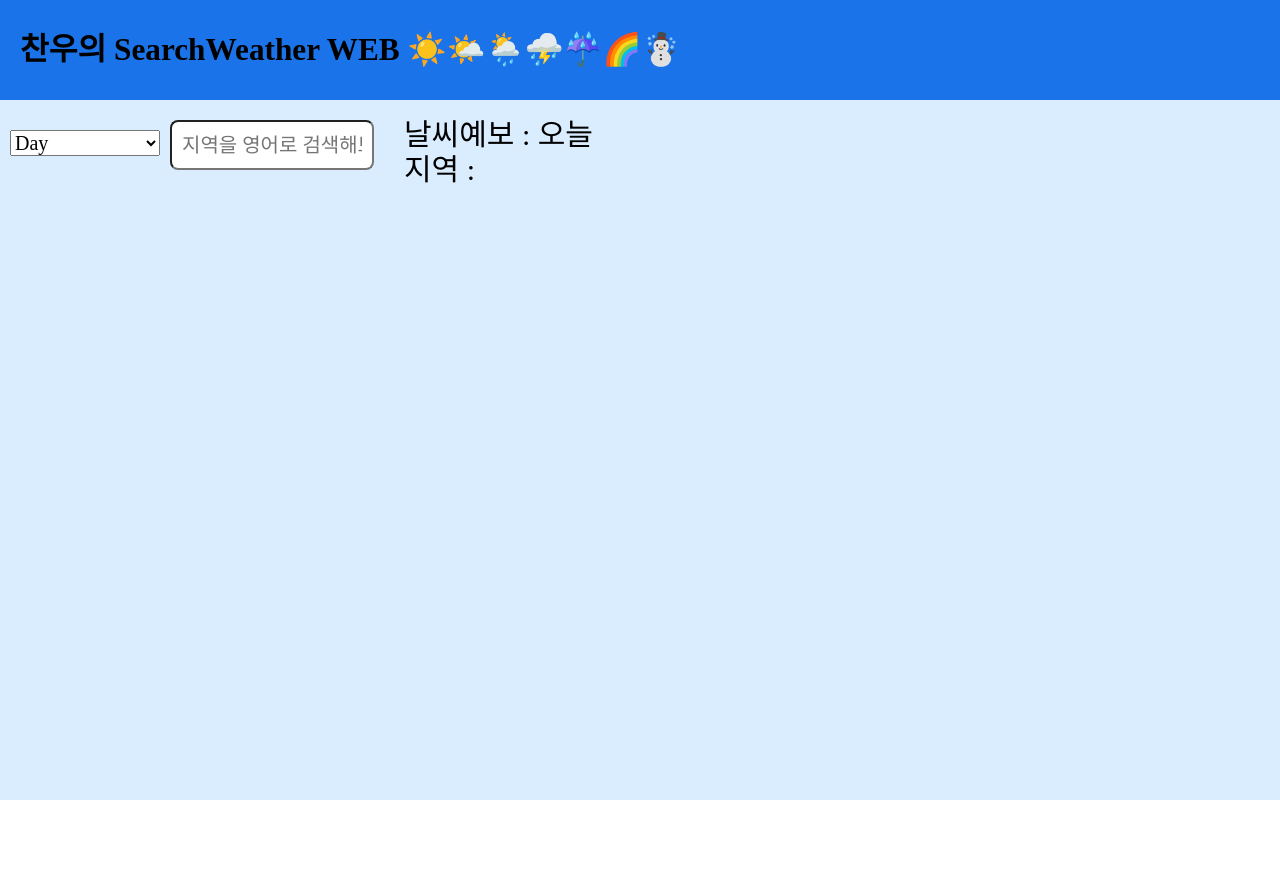
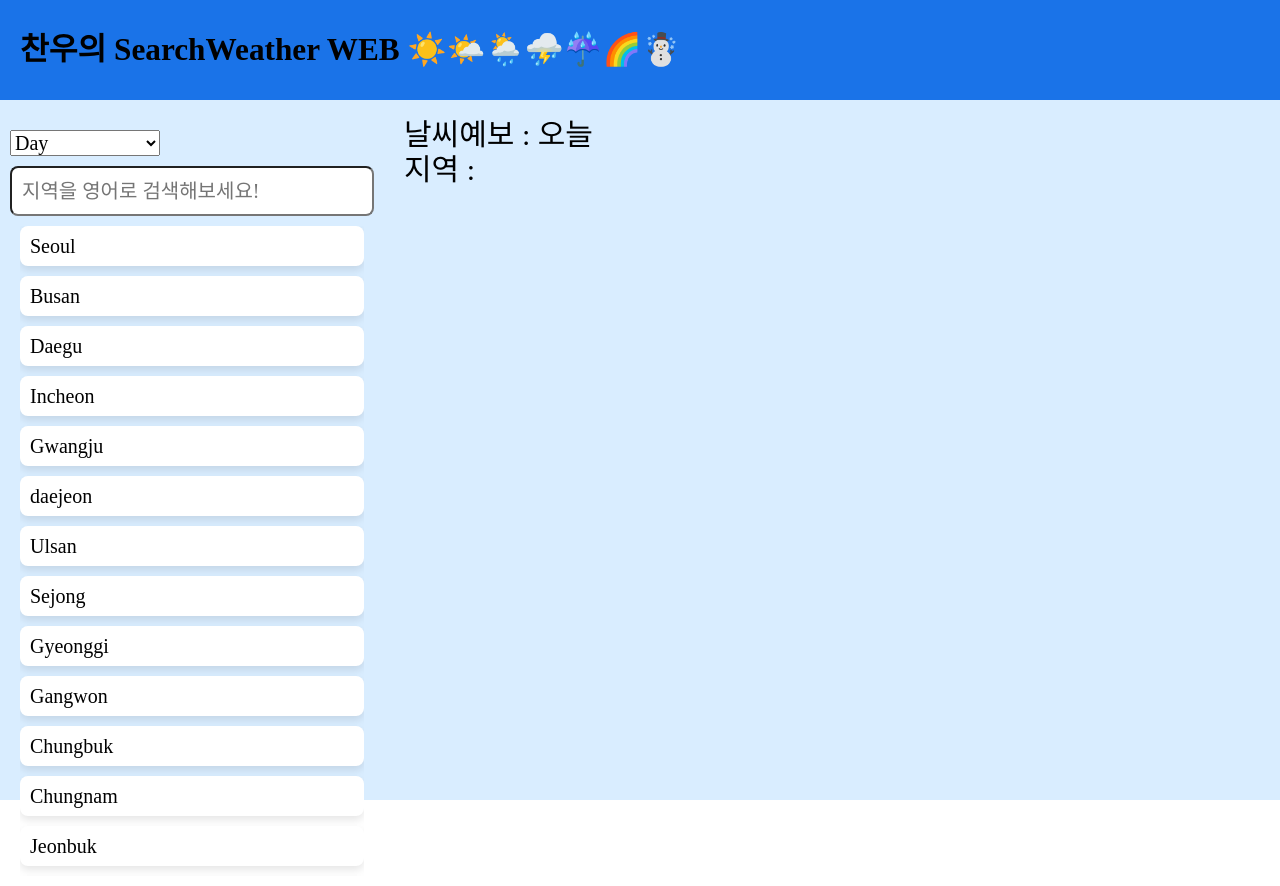
Before and after one commit to GO-SOPT-WEB/ChanwooJeong, a React (Vite) app in the folder Week4-0506/SearchWeather/: page /day in a window 1280 px wide. Before the commit the page ends 800 px from the top, so only its background shows below. Built offline with nearby package versions, Linux system fonts and the light colour scheme; a web font is replaced by a local one.

Commit message:
[feat] : 검색창 자동완성기능

```diff
--- /dev/null
+++ b/Week4-0506/SearchWeather/src/Hooks/AutoSearch.js
@@ -0,0 +1,32 @@
+import { useEffect, useState } from "react";
+import { cityList } from "../assets/cityList";
+
+const AutoSearch = () => {
+  const [keyword, setKeyword] = useState("");
+  const [autoSearchResult, setAutoSearchResult] = useState([]);
+
+  useEffect(() => {
+    const howManyalphabethave = (cityList, keyword) => {
+      const lowwerKeyword = keyword.toLowerCase();
+
+      const lowerCityList = cityList.map((cityName) => {
+        return cityName.toLowerCase();
+      });
+
+      const matchList = lowerCityList.map((cityNameL, i) => {
+        if (cityNameL.indexOf(lowwerKeyword) !== -1) return cityList[i];
+      });
+
+      const pureList = matchList.filter((cityName) => cityName !== undefined);
+
+      return pureList;
+    };
+
+    const searchResult = howManyalphabethave(cityList, keyword);
+    setAutoSearchResult(searchResult);
+  }, [keyword, cityList]);
+
+  return { setKeyword, autoSearchResult };
+};
+
+export default AutoSearch;
--- /dev/null
+++ b/Week4-0506/SearchWeather/src/assets/cityList.js
@@ -0,0 +1,19 @@
+export const cityList =  [
+    "Seoul",
+    "Busan",
+    "Daegu",
+    "Incheon",
+    "Gwangju",
+    "daejeon",
+    "Ulsan",
+    "Sejong",
+    "Gyeonggi",
+    "Gangwon",
+    "Chungbuk",
+    "Chungnam",
+    "Jeonbuk",
+    "Jeonnam",
+    "Gyeongbuk",
+    "Gyeongnam",
+    "Jeju",
+  ];
--- a/Week4-0506/SearchWeather/src/components/SearchBox.jsx
+++ b/Week4-0506/SearchWeather/src/components/SearchBox.jsx
@@ -1,11 +1,12 @@
-import React, { useEffect, useRef } from "react";
+import React, { useEffect, useRef, useState } from "react";
 import { styled } from "styled-components";
 import { useNavigate, useParams } from "react-router-dom";
+import AutoSearch from "../Hooks/autoSearch";
+import { cityList } from "../assets/cityList";
 
 const Wrapper = styled.div`
   display: flex;
-  flex-direction: row;
-  justify-content: center;
+  flex-direction: column;
   width: 100%;
   padding: 2rem 1rem 0 1rem;
 `;
@@ -30,9 +31,40 @@ const SearchInput = styled.input`
   border-radius: 0.8rem;
 `;
 
+const AutoSearchContainer = styled.div`
+  height: 65rem;
+  margin: 1rem;
+
+  overflow: scroll;
+
+  &::-webkit-scrollbar {
+    display: none;
+  }
+  &::-webkit-scrollbar-thumb {
+    display: none;
+  }
+
+  ul {
+    display: flex;
+    flex-direction: column;
+    gap: 1rem;
+
+    li {
+      width: 100%;
+      padding: 1rem;
+      font-size: 2rem;
+      background-color: #fff;
+      border-radius: 0.8rem;
+      box-shadow: 0px 0.4rem 0.8rem rgba(0, 0, 0, 0.1);
+
+      cursor: pointer;
+    }
+  }
+`;
+
 const SearchBox = () => {
   const navigate = useNavigate();
-  const { period ,area } = useParams();
+  const { period, area } = useParams();
 
   useEffect(() => {
     if (period === undefined) return navigate(`/day`);
@@ -41,7 +73,7 @@ const SearchBox = () => {
 
   const navigatePeriod = (e) => {
     const selectedPeriod = e.target.value;
-    if(area) return navigate(`/${selectedPeriod}/${area}`);
+    if (area) return navigate(`/${selectedPeriod}/${area}`);
     navigate(`/${selectedPeriod}`);
   };
 
@@ -52,6 +84,9 @@ const SearchBox = () => {
     const area = inputRef.current.value;
     navigate(`/${period}/${area}`);
   };
+
+  const { setKeyword, autoSearchResult } = AutoSearch();
+  console.log(autoSearchResult);
 
   return (
     <Wrapper>
@@ -71,7 +106,15 @@ const SearchBox = () => {
         placeholder={`지역을 영어로 검색해보세요!`}
         onKeyDown={handleKeyDown}
         defaultValue={area}
+        onChange={(e) => setKeyword(e.target.value)}
       />
+      <AutoSearchContainer>
+        <ul>
+          {autoSearchResult.map((cityName) => (
+            <li>{cityName}</li>
+          ))}
+        </ul>
+      </AutoSearchContainer>
     </Wrapper>
   );
 };
```
